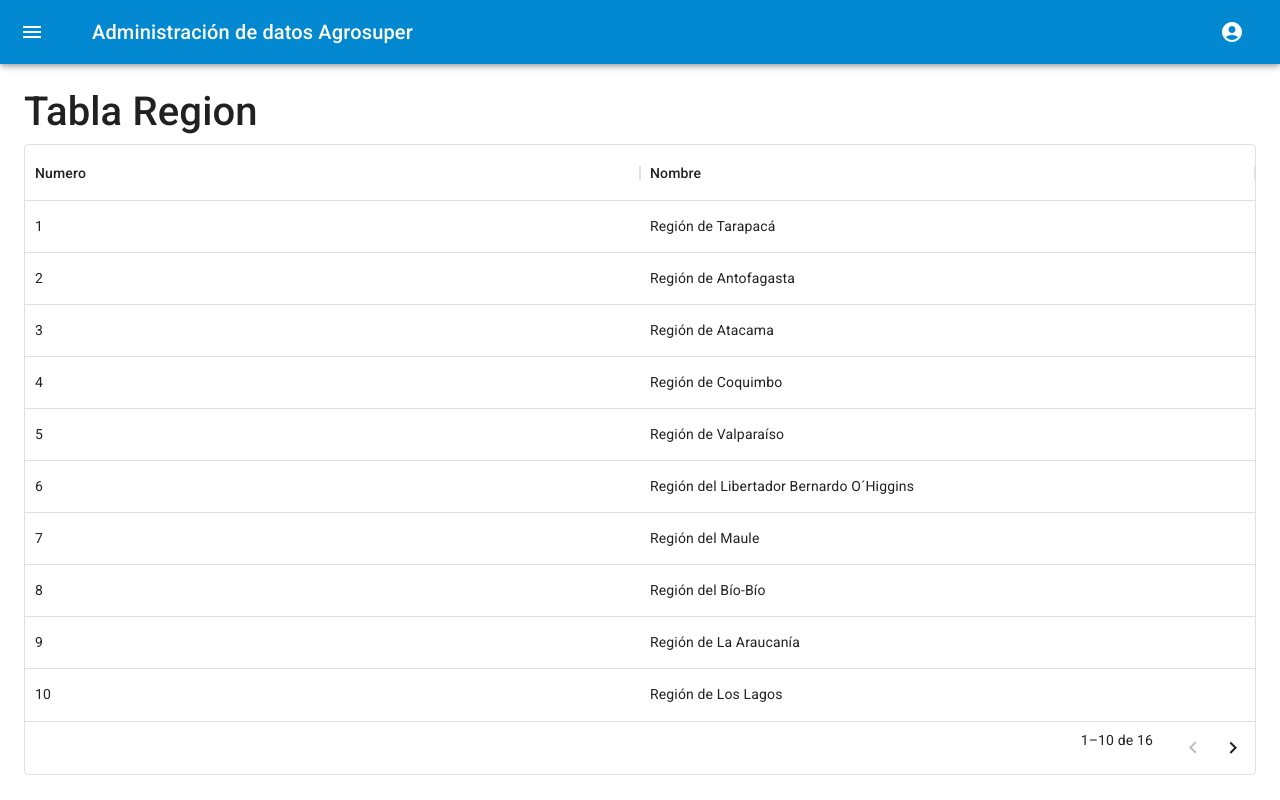
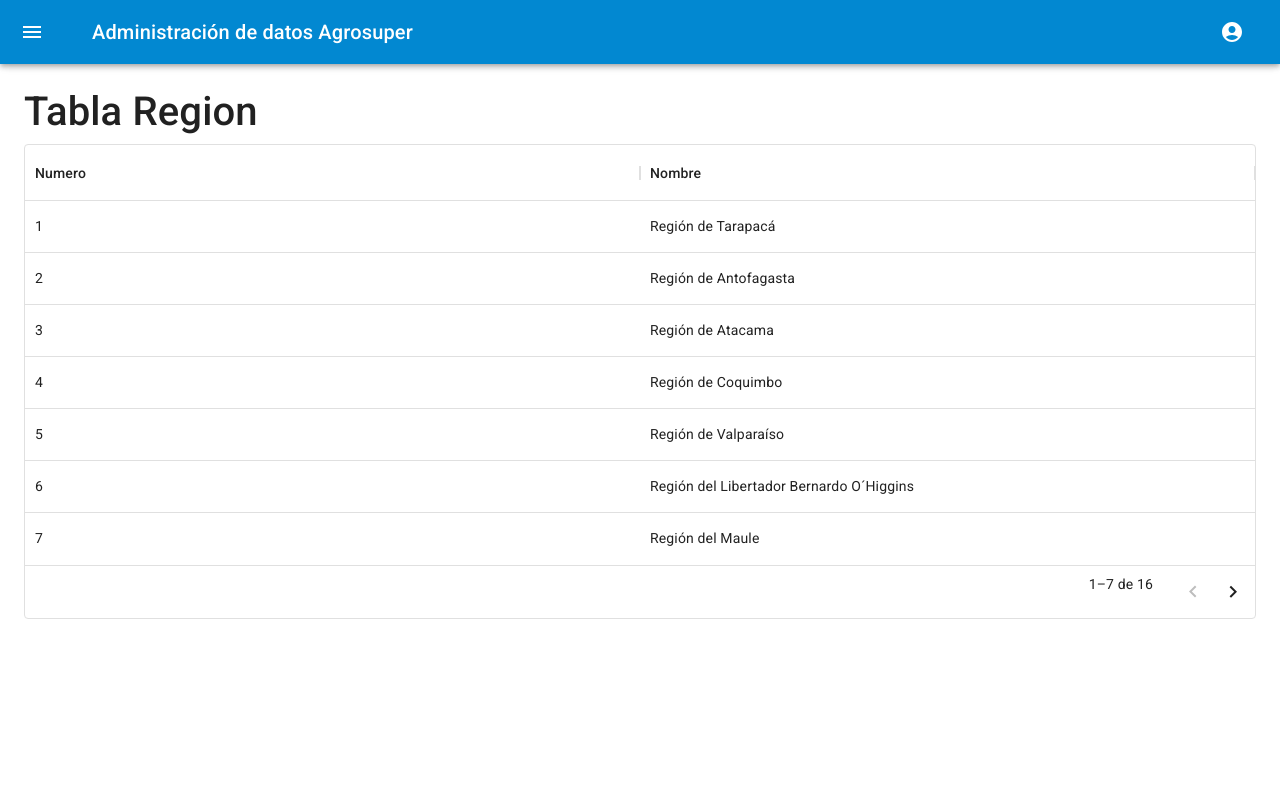
Before and after one commit to leooavr/agrosuper-frontend, a React (Create React App) app: page /dashboard/regions in a window 1280 px wide. Built offline with nearby package versions, Linux system fonts and the light colour scheme.

Commit message:
table change

```diff
--- a/src/components/Table/index.tsx
+++ b/src/components/Table/index.tsx
@@ -14,7 +14,7 @@
             <DataGrid
                 rows={rows}
                 columns={columns}
-                pageSize={10}
+                pageSize={7}
                 localeText={esES.components.MuiDataGrid.defaultProps.localeText}
                 autoHeight
             />
```
